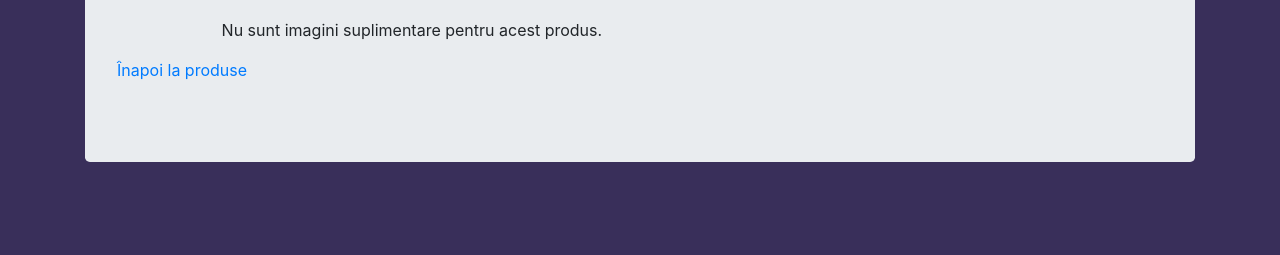
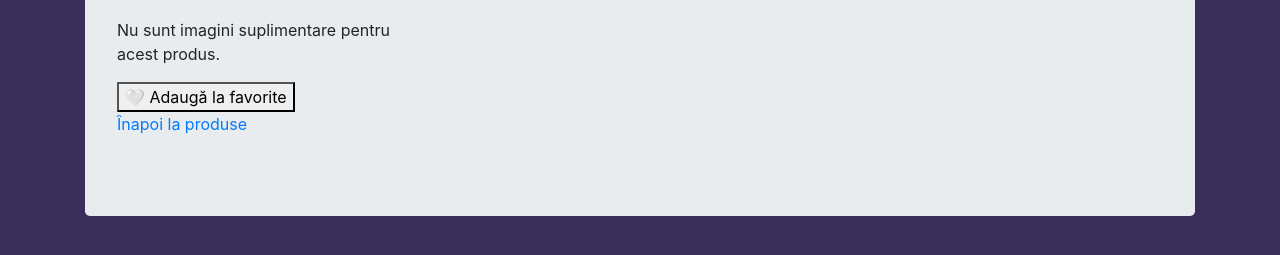
Before and after one commit to deeada95/ADA_final, a Django app: page /produs/3/ in a window 1280 px wide. Shown: the part 284-539 px from the top of the page. Run offline with Django 5.2, Linux system fonts and the light colour scheme; data comes from the database, SQL or seed files in the repository; both versions use the stored data as it was after the commit; some libraries are stand-ins or nearby versions.

Commit message:
adaugare pagina produse favorite si buton de favorite

```diff
--- a/accounts/admin.py
+++ b/accounts/admin.py
@@ -1,6 +1,7 @@
 from django.contrib import admin
-from accounts.models import Profil
+from accounts.models import Profil, UserPostRelation
 
 # Register your models here.
 
 admin.site.register(Profil)
+admin.site.register(UserPostRelation)
--- a/accounts/forms.py
+++ b/accounts/forms.py
@@ -1,7 +1,8 @@
 from django import forms
-from django.contrib.auth.forms import UserCreationForm, AuthenticationForm
+from django.contrib.auth.forms import UserCreationForm
 from django.db.transaction import atomic
 from accounts.models import Profil
+
 
 
 class SignUpForm(UserCreationForm):
--- a/accounts/models.py
+++ b/accounts/models.py
@@ -16,4 +16,4 @@ class Profil(models.Model):
 class UserPostRelation(models.Model):
     user = ForeignKey(User, on_delete=CASCADE)
     def __str__(self):
-        return self.user.username + ' - '
+        return self.user.username
--- a/farmacie_online/urls.py
+++ b/farmacie_online/urls.py
@@ -22,7 +22,7 @@ from django.urls import path
 from django.views.generic import TemplateView
 from accounts.views import CustomLoginView, CustomPasswordChangeView, SignUpView
 from produs import views
-from produs.views import index, ProduseView
+from produs.views import index, ProduseView, add_to_favorites, favorites_list
 
 urlpatterns = [
     path('admin/', admin.site.urls),
@@ -36,6 +36,8 @@ urlpatterns = [
     path('logout/', LogoutView.as_view(), name='logout'),
     path('schimbare_parola', CustomPasswordChangeView.as_view(), name='schimbare_parola'),
     path('signup/', SignUpView.as_view(), name='signup'),
+    path('favorite/<int:product_id>/', add_to_favorites, name='add_to_favorites'),
+    path('favorites_list/', favorites_list, name='favorites_list'),
 ]+ static(settings.STATIC_URL, document_root=settings.STATIC_ROOT)
 
 if settings.DEBUG:
--- a/produs/admin.py
+++ b/produs/admin.py
@@ -1,8 +1,9 @@
 from django.contrib import admin
-from produs.models import Produs, Category, ImaginiProdus
+from produs.models import Produs, Category, ImaginiProdus, Favorite
 
 # Register your models here.
 
 admin.site.register(Category)
 admin.site.register(Produs)
 admin.site.register(ImaginiProdus)
+admin.site.register(Favorite)
--- a/produs/forms.py
+++ b/produs/forms.py
@@ -1,5 +1,6 @@
 from django import forms
 from produs.models import Category
+
 
 class FilterProductsForm(forms.Form):
     categorie = forms.ModelChoiceField(
--- a/produs/models.py
+++ b/produs/models.py
@@ -1,6 +1,5 @@
+from django.contrib.auth.models import User
 from django.db import models
-from django.db.models import CASCADE
-
 
 # Create your models here.
 
@@ -23,7 +22,17 @@ class Produs(models.Model):
     def __str__(self):
         return self.nume
 class ImaginiProdus(models.Model):
-    produs = models.ForeignKey(Produs, related_name='imagini', on_delete=CASCADE)
-    imagine = models.ImageField(upload_to='produse_imagini', null=False, default ='media/produse_imagini_suplimentare')
+    produs = models.ForeignKey(Produs, related_name='imagini', on_delete=models.CASCADE)
+    imagine = models.ImageField(upload_to='produse_imagini')
     def __str__(self):
         return self.produs.nume
+
+class Favorite(models.Model):
+    user = models.ForeignKey(User, on_delete=models.CASCADE)
+    product = models.ForeignKey(Produs, on_delete=models.CASCADE)
+
+    class Meta:
+        unique_together = ('user', 'product')
+
+    def __str__(self):
+        return f"{self.user.username} - {self.product.nume}"
--- a/produs/static/index.css
+++ b/produs/static/index.css
@@ -3,11 +3,7 @@ body {
 }
 
 .product-images {
-    max-width: 80%;
-    margin: 0 auto;
+    width: 100%;
+    max-width: 300px;
+
 }
-
-.slick-slide img {
-    width: 100%;
-    height: auto;
-}
--- a/produs/templates/base.html
+++ b/produs/templates/base.html
@@ -1,5 +1,4 @@
 {% load static %}
-
 <html {% if LANGUAGE_CODE %}lang="{{ LANGUAGE_CODE }}" {% endif %}>
 
 <head>
@@ -50,6 +49,7 @@
         <div class = "dropdown-menu dropdown-menu-right">
             <a class= "dropdown-item text-right" href = "{% url 'logout' %}">Iesire din cont</a>
             <a class= "dropdown-item text-right" href =" {% url 'schimbare_parola' %}"> Schimbare parola</a>
+             <a class="dropdown-item text-right" href="{% url 'favorites_list' %}">Favorite</a>
         </div>
         {% else %}
         <a class="nav-link dropdown-toggle text-white" href="#" data-toggle="dropdown">
--- a/produs/templates/cauta_produs.html
+++ b/produs/templates/cauta_produs.html
@@ -1,5 +1,5 @@
 {% extends 'base.html' %}
-
+<link rel="icon" type="image/x-icon" href="{% static 'favicon.ico' %}">
 {% block content %}
     <h2>Rezultatele căutării pentru "{{ query }}"</h2>
 
--- a/produs/templates/despre_noi.html
+++ b/produs/templates/despre_noi.html
@@ -1,5 +1,4 @@
 {% extends 'base.html' %}
-
 {% block content %}
 
   <h2>Misiunea noastră este:</h2>
--- a/produs/templates/home.html
+++ b/produs/templates/home.html
@@ -1,5 +1,4 @@
 {% extends "base.html" %}
-
 {% block content %}
 <h1> Bine ai venit pe site!</h1>
 <p> PharmaCare - Farmacia sufletului tau! </p>
--- a/produs/templates/produs_detalii.html
+++ b/produs/templates/produs_detalii.html
@@ -1,5 +1,4 @@
 {% extends 'base.html' %}
-
 {% block content %}
     <div class="product-detail">
         <h1>{{ produs.nume }}</h1>
@@ -12,8 +11,8 @@
                 <div class="image-slider">
                     <div class="slider-wrapper">
                         {% for imagine in imagini_produs %}
-                        <div class="slide">
-                            <img src="{{ imagine.imagine.url }}" alt="Imagine suplimentară {{ produs.nume }}" width="200">
+                            <div>
+                                <img src="{{ imagine.imagine.url }}" alt="Imagine suplimentară {{ produs.nume }}" width="300">
                             </div>
                         {% endfor %}
                     </div>
@@ -23,16 +22,42 @@
             {% endif %}
         </div>
 
+        <button id="favorite-btn" data-product-id="{{ produs.id }}">
+            🤍 Adaugă la favorite
+        </button>
+
         <p><a href="/produse/">Înapoi la produse</a></p>
 
-    <script type="text/javascript">
-        $(document).ready(function(){
-            $('.slider-wrapper').slick({
-                slidesToShow: 1,
-                slidesToScroll: 1,
-                dots: true,
-                arrows: true
-            });
+    </div>
+
+
+<script>
+    document.getElementById("favorite-btn").addEventListener("click", function () {
+        let productId = this.getAttribute("data-product-id");
+        let button = this;
+
+        fetch(`/favorite/${productId}/`, {
+            method: "GET",
+            headers: { "X-Requested-With": "XMLHttpRequest" }
+        })
+        .then(response => response.json())
+        .then(data => {
+            if (data.status === "added") {
+                button.textContent = "❤️ În favorite";
+                button.classList.add("favorited");
+            } else {
+                button.textContent = "🤍 Adaugă la favorite";
+                button.classList.remove("favorited");
+            }
+        })
     });
 </script>
+
+
+    <script src="https://code.jquery.com/jquery-3.6.0.min.js"></script>
+    <script src="https://cdn.jsdelivr.net/npm/slick-carousel/slick/slick.min.js"></script>
+    <link rel="stylesheet" type="text/css" href="https://cdn.jsdelivr.net/npm/slick-carousel/slick/slick.css"/>
+    <link rel="stylesheet" type="text/css" href="https://cdn.jsdelivr.net/npm/slick-carousel/slick/slick-theme.css"/>
+
+
 {% endblock %}
--- a/produs/templates/produse.html
+++ b/produs/templates/produse.html
@@ -1,6 +1,6 @@
 {% extends 'base.html' %}
+{% block content %}
 
-{% block content %}
 <div class="filter-form">
     <form method="get">
         {{ form.as_p }}
--- a/produs/templates/program_contact.html
+++ b/produs/templates/program_contact.html
@@ -1,6 +1,5 @@
 {% extends 'base.html' %}
 {% block content %}
-
   <h3>Programul nostru</h3>
   <table class="table">
     <thead>
--- a/produs/views.py
+++ b/produs/views.py
@@ -1,8 +1,10 @@
+from django.contrib.auth.decorators import login_required
+from django.http import JsonResponse
 from django.shortcuts import render, get_object_or_404
 from django.views.generic import ListView, TemplateView
+from .forms import FilterProductsForm
+from .models import Produs, Favorite
 
-from .forms import FilterProductsForm
-from .models import Produs
 
 def index(request):
     return render(request, 'home.html')
@@ -11,7 +13,7 @@ class ProduseView(ListView):
     model = Produs
     template_name = 'produse.html'
     context_object_name = 'produse'
-    paginate_by = 5
+
     def get_queryset(self):
         categorie_filtru = self.request.GET.get('categorie')
         queryset = Produs.objects.all()
@@ -48,3 +50,19 @@ def cauta_produs(request):
         'query': query
     }
     return render(request, 'cauta_produs.html', context)
+
+@login_required
+def add_to_favorites(request, product_id):
+    product = get_object_or_404(Produs, id=product_id)
+    favorite, created = Favorite.objects.get_or_create(user=request.user, product=product)
+
+    if not created:
+        favorite.delete()
+        return JsonResponse({"message": "Produs eliminat din favorite", "status": "removed"})
+
+    return JsonResponse({"message": "Produs adăugat la favorite", "status": "added"})
+
+@login_required
+def favorites_list(request):
+    favorites = Favorite.objects.filter(user=request.user)
+    return render(request, "favorites_list.html", {"favorites": favorites})
```
Also changed, not shown: accounts/views.py (+10 -0 lines), db.sqlite3. Lines whose indentation alone changed are shown as unchanged.
